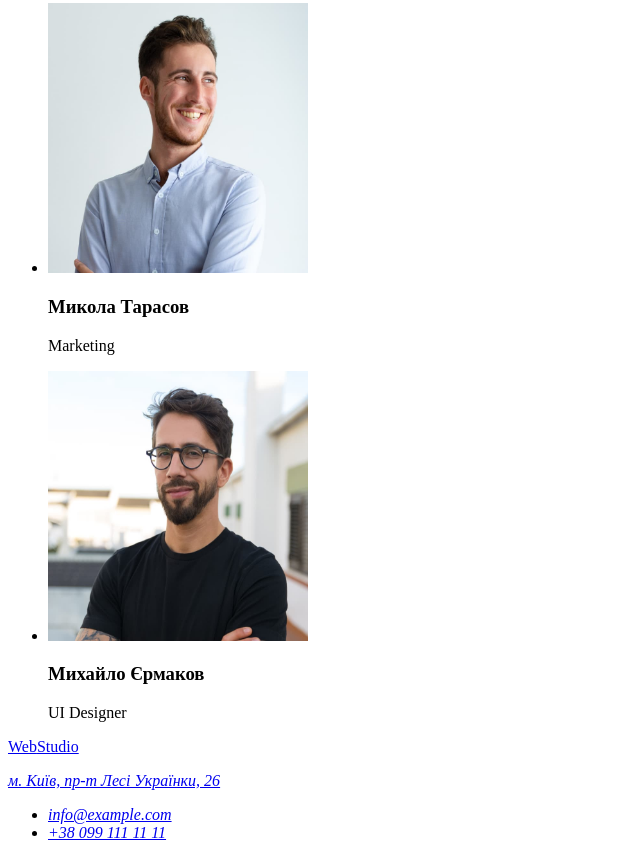
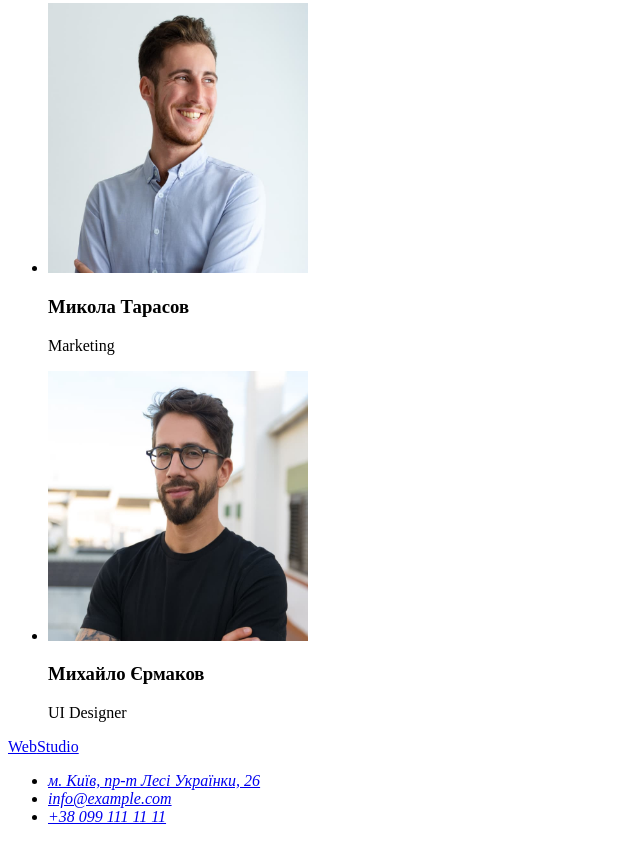
Before and after one commit to AnnaNabok/goit-markup-hw-01, a plain HTML site: page index.html in a window 1280 px wide. Shown: the part 2344-3202 px from the top of the page, without its empty margins (0-640 px from the left). Drawn offline with Linux system fonts and the light colour scheme.

Commit message:
adress tag changes

```diff
--- a/index.html
+++ b/index.html
@@ -156,14 +156,16 @@
         <p><span>Web</span><span>Studio</span></p>
       </a>
       <address>
-        <a
-          href="https://goo.gl/maps/REf4FK5SUBbMHxeN7"
-          noopener
-          nofollow
-          norefferrer
-          >м. Київ, пр-т Лесі Українки, 26</a
-        >
         <ul>
+          <li>
+            <a
+              href="https://goo.gl/maps/REf4FK5SUBbMHxeN7"
+              noopener
+              nofollow
+              noreferrer
+              >м. Київ, пр-т Лесі Українки, 26</a
+            >
+          </li>
           <li><a href="mailto:info@example.com">info@example.com</a></li>
           <li><a href="tel:+380991111111">+38 099 111 11 11</a></li>
         </ul>
```
